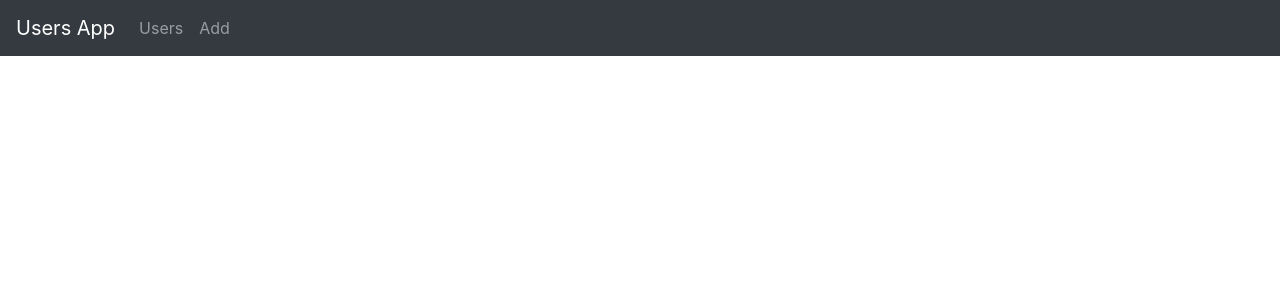
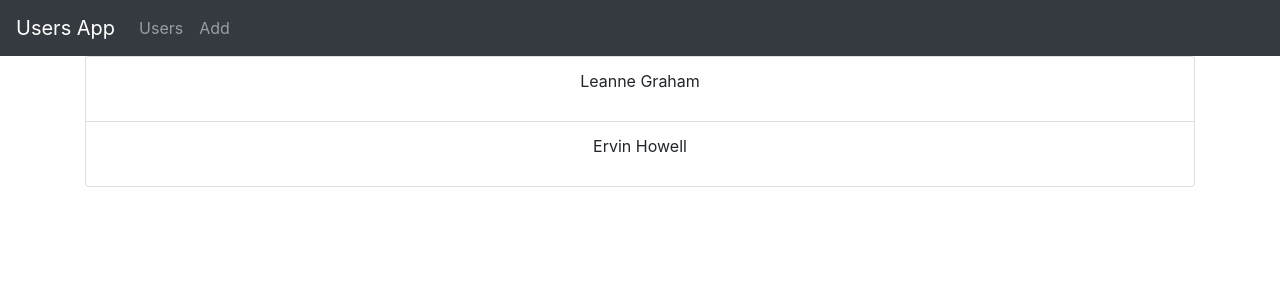
Before and after one commit to osonmez/react-user-app-redux-thunk-testing-with-jest-enzyme, a React (Create React App) app: page / in a window 1280 px wide. Shown: the top 300 px of the page. Built offline with nearby package versions, Linux system fonts and the light colour scheme.

Commit message:
added bootstrap list to users

```diff
--- a/src/components/User/User.js
+++ b/src/components/User/User.js
@@ -7,7 +7,7 @@ const user = (props) => {
 
     return (
     <div data-test="user">
-        <p>{props.usr.name}</p>
+        <p data-test="username">{props.usr.name}</p>
     </div>);
 };
 
--- a/src/containers/Users/Users.js
+++ b/src/containers/Users/Users.js
@@ -1,20 +1,25 @@
 import React, { Component } from 'react';
+import ListGroup from 'react-bootstrap/ListGroup'
 
 import User from '../../components/User/User';
+import { testUserArray } from '../../shared/testData';
 
 class Users extends Component {
 
     state = {
-        users: []
+        users: testUserArray
     }
 
     render(){
         return (
-        <div data-test="users">
+        <ListGroup data-test="users">
             {this.state.users.map(user => {
-                return <User key={user.id} usr={user} />
+                return (
+                    <ListGroup.Item key={user.id} >
+                        <User usr={user} />
+                    </ListGroup.Item>);
             })}
-        </div>
+        </ListGroup>
         );
     }
 }
--- a/src/shared/testUtil.js
+++ b/src/shared/testUtil.js
@@ -1,3 +1,4 @@
+import checkPropTypes from 'check-prop-types';
 
 export const findByTestAttr = (component, arrt) => {
     return component.find(`[data-test="${arrt}"]`);
@@ -6,3 +7,7 @@ export const findByTestAttr = (component, arrt) => {
 export const findByTestIdAttr = (component, arrt) => {
     return component.find(`[data-testid="${arrt}"]`);
 };
+
+export const checkProps = (component, expectedProps) => {
+    return checkPropTypes(component.propTypes, expectedProps, 'props', component.name);
+}
```
Also changed, not shown: 2 other files (tests, documents, lock files or other folders).
